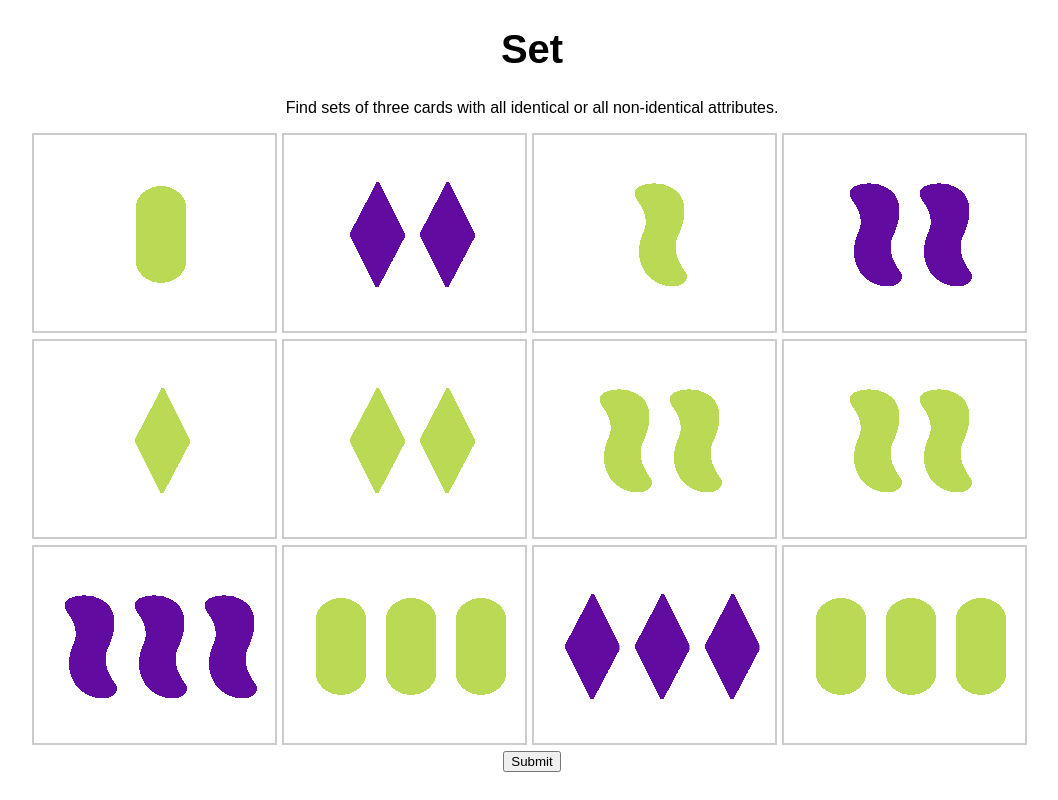
After one commit to kellyk/set, a PHP site: page /index.html in a window 1280 px wide. The commit adds this page. Shown: the whole page, without its empty margins (108-1166 px from the left). Run offline with PHP 8.4, Linux system fonts and the light colour scheme; some libraries are stand-ins or nearby versions.

Commit message:
Most basic functionality

```diff
--- a/card.php
+++ b/card.php
@@ -1,12 +1,11 @@
 <?php
 
-include_once "cardAttributes.php";
-
 class Card {
-	private $shape;
-	private $color;
-	private $fill;
-	private $number;
+	public $shape;
+	public $color;
+	public $fill;
+	public $number;
+	public $id;
 
 	public function __construct(CardAttributes $attributes, Deck $deck) {
 
--- a/cardAttributes.php
+++ b/cardAttributes.php
@@ -5,11 +5,13 @@ class CardAttributes {
 	public $shape;
 	public $fill;
 	public $number;
+	public $id;
 
-	function __construct($color, $shape, $fill, $number) {
+	function __construct($color, $shape, $fill, $number, $id) {
 		$this->color = $color;
 		$this->shape = $shape;
 		$this->fill = $fill;
 		$this->number = $number;
+		$this->id = $id;
 	}
 }
--- /dev/null
+++ b/css/style.css
@@ -0,0 +1,75 @@
+* {
+	box-sizing: border-box;
+}
+
+body {
+	font-family: Arial, sans-serif;
+	text-align: center;
+}
+
+h1 {
+	font-size: 40px;
+}
+
+.wrapper {
+	width: 1080px;
+	margin: 0 auto;
+}
+
+.card {
+	display: inline-block;
+	width: 245px;
+	margin-right: 5px;
+	height: 200px;
+	border: 2px solid #ccc;
+}
+
+.selected {
+	background: #eee;
+}
+
+.game-board {
+	width: 1000px;
+	margin: 0 auto;
+}
+
+.shape {
+	display: inline-block;
+	width: 70px;
+	height: 200px;
+	-webkit-mask-repeat: no-repeat;
+	-webkit-mask-position: 15px;
+}
+
+.green {
+	background: #BADA55;
+	border-color: #BADA55;
+}
+.red {
+	background: #F53333;
+	border-color: #F53333;
+}
+.purple {
+	background: #610BA1;
+	border-color: #610BA1;
+}
+
+.diamond {
+	-webkit-mask-image: url('../images/diamond.png');
+}
+
+.wave {
+   -webkit-mask-image: url('../images/wave.png');
+}
+
+.oval {
+	-webkit-mask-image: url('../images/oval.png');
+}
+
+.empty {
+	color: black;
+}
+
+.shaded {
+	border: 1px solid #999;
+}
--- a/deck.php
+++ b/deck.php
@@ -2,6 +2,7 @@
 
 include_once "cardAttributes.php";
 include_once "card.php";
+include_once "functions.php";
 
 class Deck {
 
@@ -18,12 +19,15 @@ class Deck {
 		$fills = array('filled', 'shaded', 'empty');
 		$numbers = array(1, 2, 3);
 
+		$index = 1;
+
 		foreach ($colors as $color) {
 			foreach ($shapes as $shape) {
 				foreach ($fills as $fill) {
 					foreach ($numbers as $number) {
-						$cardAttributes = new CardAttributes($color, $shape, $fill, $number);
+						$cardAttributes = new CardAttributes($color, $shape, $fill, $number, $index);
 						$card = new Card($cardAttributes, $this);
+						$index++;
 					}
 				}
 			}
@@ -36,16 +40,21 @@ class Deck {
 
 	}
 
-	public function shuffle() {
+	private function shuffle() {
 		shuffle($this->cards);
 	}
 
 	public function deal() {
-		echo "Dealing...";
+		// shuffle the deck
+		$this->shuffle();
+
+		// remove 12 cards from the top and return them
+		$dealtCards = array_chop($this->cards, 12);
+		return $dealtCards;
 	}
 
 	public function threeMore() {
-
+		return array_chop($this->cards, 3);
 	}
 
 }
--- /dev/null
+++ b/functions.php
@@ -0,0 +1,8 @@
+<?php
+
+function array_chop(&$arr, $num)
+{
+    $ret = array_slice($arr, 0, $num);
+    $arr = array_slice($arr, $num);
+    return $ret;
+}
--- a/game.php
+++ b/game.php
@@ -11,7 +11,8 @@ class Game {
 
 	public function start() {
 
-		$this->deck->deal();
+		// call the deck's deal function and return the cards dealt
+		return $this->deck->deal();
 
 	}
 }
--- /dev/null
+++ b/index.html
@@ -0,0 +1,20 @@
+<!DOCTYPE html>
+<html>
+<head>
+	<meta charset="UTF-8">
+	<meta name="viewport" content="initial-scale=1">
+	<title>Set</title>
+	<link rel="stylesheet" href="css/style.css" />
+
+</head>
+<body>
+	<div class="wrapper">
+		<h1>Set</h1>
+		<p>Find sets of three cards with all identical or all non-identical attributes.</p>
+		<div class="game-board" data-display="game-board"></div>
+		<button data-action="submit" class="submit" type="submit">Submit</button>
+	</div>
+	<script src="//cdnjs.cloudflare.com/ajax/libs/jquery/2.1.0/jquery.min.js"></script>
+	<script src="set.js"></script>
+</body>
+</html>
--- /dev/null
+++ b/set.js
@@ -0,0 +1,219 @@
+var Game = {
+	cards: [],
+	selected: [],
+	score: 0,
+	board: $('[data-display="game-board"]'),
+	submitButton: $('[data-action="submit"]'),
+
+	deal: function() {
+		var self = this;
+
+		// ajax request to get initial set of cards
+		var dealRequest = $.ajax({
+			url: 'set.php?action=deal',
+			type: 'GET',
+			dataType: 'json',
+			success: function(data) {
+				self.displayCards.call(self, data);
+				self.setCardListeners();
+				self.setPageListeners();
+			}
+		});
+	},
+
+	displayCards: function(cards) {
+		var self = this;
+		this.cards = cards;
+
+		$.each(cards, function(index, card){
+			var cardNode = $('<div>');
+			cardNode.addClass('card');
+			$(cardNode).data('id', card.id);
+			$(cardNode).data('shape', card.shape);
+			$(cardNode).data('color', card.color);
+			$(cardNode).data('number', card.number);
+
+			var shapeNode = $('<span>');
+			shapeNode.addClass('shape ' + card.color + ' ' + card.shape + ' ' + card.fill);
+
+			for (var i = 0; i < card.number; i++) {
+				cardNode.append(shapeNode.clone());
+			}
+			self.board.append(cardNode);
+
+			// display 4 cards per row
+			if ((index+1) % 4 === 0) {
+				self.board.append($('<div>'));
+			}
+		});
+	},
+
+	setCardListeners: function() {
+		var self = this;
+
+		// what happens when a card is clicked:
+		this.board.on('click', '.card', function(e) {
+			e.stopImmediatePropagation();
+
+			// if card is new, add it, otherwise remove it
+			var ids = $.map(self.selected, function(el) { return $(el).data("id");});
+			if (ids.indexOf($(e.currentTarget).data('id')) >= 0) {
+				self.deselectCard(e.currentTarget);
+			} else {
+				self.selectCard(e.currentTarget);
+			}
+
+			// when a card is selected or deselected, toggle the submit button
+			self.toggleSubmitButton();
+		});
+	},
+
+	setPageListeners: function() {
+		var self = this;
+
+		this.submitButton.on('click', function() {
+			self.attemptSubmission.call(self);
+		});
+
+		// if the user clicks on the page outside the game board, clear selected
+		$(document).on('click', function() {
+			self.clearSelections.call(self);
+		});
+	},
+
+	toggleSubmitButton: function() {
+		this.submitButton.prop('disabled', (this.selected.length !== 3));
+	},
+
+	selectCard: function(card) {
+		$(card).addClass('selected');
+		this.selected.push(card);
+
+		if (this.selected.length > 3) {
+			var removed = this.selected.shift();
+			$(removed).removeClass('selected');
+		}
+
+	},
+
+	deselectCard: function(card) {
+		var self = this;
+		var index = self.selected.indexOf(card);
+		if (index > -1) {
+			self.selected.splice(index, 1);
+		}
+		$(card).removeClass('selected');
+	},
+
+	clearSelections: function() {
+		$.each(this.selected, function(index, el) {
+			$(el).removeClass('selected');
+		});
+		this.selected = [];
+	},
+
+	validateSet: function() {
+		var self = this;
+
+		var colors = $.map(self.selected, function(el) { return $(el).data("color");});
+		var shapes = $.map(self.selected, function(el) { return $(el).data("shape"); });
+		var numbers = $.map(self.selected, function(el) { return $(el).data("number"); });
+
+		if (self.isSet(colors) && self.isSet(shapes) && self.isSet(numbers)) {
+			return { validated: true, message: 'success'};
+		} else {
+			return { validated: false, message: 'Oops! That is not a set!' };
+		}
+	},
+
+	isSet: function(arr) {
+		// a set means the attributes are either all the same or all different
+		var reduced = $.unique(arr);
+		return (reduced.length === 1 || reduced.length === 3);
+	},
+
+	displayError: function(error) {
+		alert(error);
+	},
+
+	attemptSubmission: function() {
+		var response = this.validateSet();
+		if (response.validated) {
+			this.submitSet();
+		} else {
+			this.displayError(response.message);
+		}
+	},
+
+	submitSet: function() {
+		// todo
+		var self = this;
+		var ids = $.map(self.selected, function(el) { return $(el).data("id");});
+
+		// ajax request to get initial set of cards
+		var newCardRequest = $.ajax({
+			url: 'set.php?action=submit',
+			type: 'GET',
+			dataType: 'json',
+			success: function(data) {
+				self.clearCards(ids);
+				if (!data.gameComplete) {
+					self.updateCards(data);
+					// self.updateScore(data.score);
+				} else {
+					self.gameWon();
+				}
+			},
+			error: function() {
+				console.log(arguments);
+				self.clearCards(ids);
+				self.displayCards(self.cards);
+			}
+		});
+
+	},
+
+	clearCards: function(ids) {
+		var self = this;
+		this.selected = [];
+		this.board.empty();
+		var cardIds = $.map(self.cards, function(card) { return card.id; });
+
+		$.each(ids, function(idx, id) {
+			var location = cardIds.indexOf(id);
+			if (location > -1) {
+				cardIds.splice(location, 1);
+				self.cards.splice(location, 1);
+			}
+		});
+	},
+
+	updateCards: function(newCards) {
+		console.log(newCards);
+		console.log(this.cards);
+		this.cards = this.cards.concat(newCards);
+		console.log(this.cards);
+		this.displayCards(this.cards);
+	},
+
+	updateScore: function(score) {
+		//todo
+	},
+
+	startRound: function() {
+		// todo
+		// reset timer to 30 seconds
+	},
+
+	gameWon: function() {
+		alert("you won!");
+	},
+
+	gameLost: function() {
+		alert("you lost :(");
+	}
+
+};
+
+
+$(document).ready(Game.deal());
--- /dev/null
+++ b/set.php
@@ -0,0 +1,18 @@
+<?php
+
+include "deck.php";
+include "game.php";
+
+session_start();
+
+$deck;
+
+if (isset($_GET['action']) && $_GET['action'] == 'deal') {
+	$_SESSION['deck'] = new Deck();
+	$_SESSION['game'] = new Game($_SESSION['deck']);
+	$game = $_SESSION['game'];
+	echo json_encode($game->start());
+} else if (isset($_GET['action']) && $_GET['action'] == 'submit'){
+	$deck = $_SESSION['deck'];
+	echo json_encode($deck->threeMore());
+}
```
Also changed, not shown: index.php (deleted, +0 -8 lines), images/diamond-striped.png (added), images/diamond.png (added), images/oval-striped.png (added), images/oval.png (added), images/wave-striped.png (added), images/wave.png (added), 1 other file.
